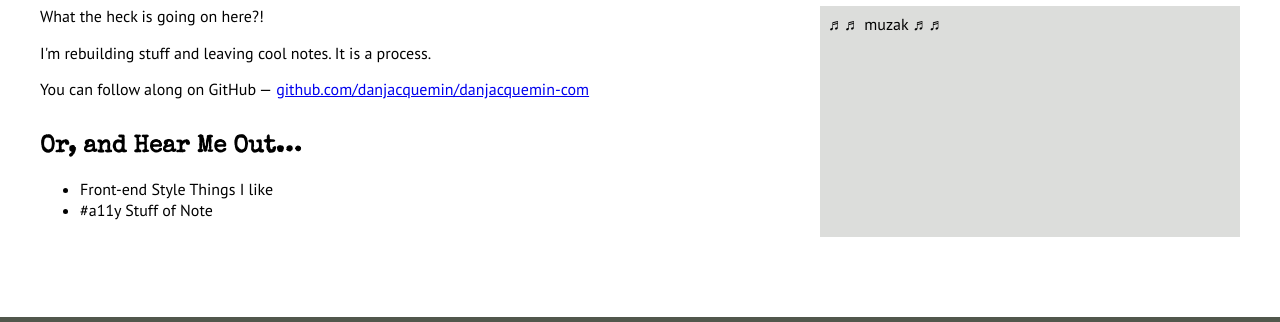
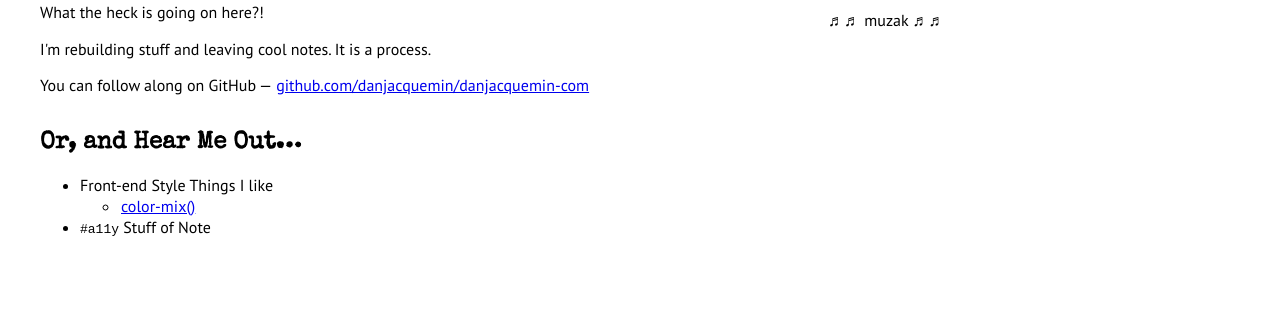
Before and after one commit to danjacquemin/danjacquemin-com, a Gatsby site: page / in a window 1280 px wide. Shown: the part 138-460 px from the top of the page. Built offline with nearby package versions, Linux system fonts and the light colour scheme; Gatsby itself is replaced by a stand-in of ours.

Commit message:
color-mix added

```diff
--- a/gatsby-config.js
+++ b/gatsby-config.js
@@ -18,6 +18,12 @@ module.exports = {
   },
   plugins: [
     `gatsby-plugin-sass`,
+    {
+      resolve: `gatsby-plugin-styled-components`,
+      options: {
+        // Add any options here
+      },
+    },
     {
       resolve: "gatsby-omni-font-loader",
       options: {
--- a/package.json
+++ b/package.json
@@ -13,11 +13,15 @@
     "test": "echo \"Write tests! -> https://gatsby.dev/unit-testing\" && exit 1"
   },
   "dependencies": {
+    "babel-plugin-styled-components": "^2.1.1",
     "gatsby": "^5.3.3",
     "gatsby-omni-font-loader": "^2.0.2",
     "gatsby-plugin-sass": "^6.5.0",
+    "gatsby-plugin-styled-components": "^6.8.0",
     "react": "^18.2.0",
-    "react-dom": "^18.2.0"
+    "react-code-blocks": "^0.0.9-0",
+    "react-dom": "^18.2.0",
+    "styled-components": "^5.3.9"
   },
   "repository": {
     "type": "git",
--- a/src/components/seo.jsx
+++ b/src/components/seo.jsx
@@ -2,13 +2,7 @@ import React from "react";
 import { useSiteMetadata } from "../hooks/use-site-metadata";
 
 export const Seo = ({ title, description, pathname, children }) => {
-  const {
-    title: defaultTitle,
-    description: defaultDescription,
-    image,
-    siteUrl,
-    twitterUsername,
-  } = useSiteMetadata();
+  const { title: defaultTitle, description: defaultDescription, image, siteUrl, twitterUsername } = useSiteMetadata();
 
   const seo = {
     title: title || defaultTitle,
@@ -37,7 +31,7 @@ export const Seo = ({ title, description, pathname, children }) => {
       <link rel="preconnect" href="https://fonts.googleapis.com" />
       <link rel="preconnect" href="https://fonts.gstatic.com" crossorigin />
       <link
-        href="https://fonts.googleapis.com/css2?family=PT+Sans:ital,wght@0,400;0,700;1,400;1,700&family=Special+Elite&display=swap"
+        href="https://fonts.googleapis.com/css2?family=Fira+Code&family=PT+Sans:ital,wght@0,400;0,700;1,400;1,700&family=Special+Elite&display=swap"
         rel="stylesheet"
       />
 
--- a/src/pages/index.jsx
+++ b/src/pages/index.jsx
@@ -1,6 +1,7 @@
 import * as React from "react";
 import Layout from "../components/layout";
 import { Seo } from "../components/seo";
+import { Link } from "gatsby";
 
 // -- -- --
 
@@ -12,7 +13,7 @@ const IndexPage = () => {
   return (
     <Layout pageTitle={title}>
       <h1 className="pageTitle">
-        <span class="pageFlair">Hello World</span>
+        <span className="pageFlair">Hello World</span>
       </h1>
       <div className="wrapFlex">
         <div className="wrapContents">
@@ -20,13 +21,18 @@ const IndexPage = () => {
           <p>I'm rebuilding stuff and leaving cool notes. It is a process.</p>
           <p>
             You can follow along on GitHub &mdash;{" "}
-            <a href="https://github.com/danjacquemin/danjacquemin-com">
-              github.com/danjacquemin/danjacquemin-com
-            </a>
+            <a href="https://github.com/danjacquemin/danjacquemin-com">github.com/danjacquemin/danjacquemin-com</a>
           </p>
           <h2>Or, and Hear Me Out&hellip;</h2>
           <ul>
-            <li>Front-end Style Things I like</li>
+            <li>
+              Front-end Style Things I like
+              <ul>
+                <li>
+                  <Link to="neat-o/color-mix">color-mix()</Link>
+                </li>
+              </ul>
+            </li>
             <li>
               <tt>#a11y</tt> Stuff of Note
             </li>
--- /dev/null
+++ b/src/pages/neat-o/color-mix.jsx
@@ -0,0 +1,263 @@
+import React, { useState } from "react";
+import Layout from "../../components/layout";
+import { Seo } from "../../components/seo";
+
+import { createGlobalStyle } from "styled-components";
+import styled from "styled-components";
+
+import { CodeBlock, googlecode } from "react-code-blocks";
+
+// -- -- --
+
+const title = "color-mix | dan jacquemin . com";
+
+// -- -- --
+
+const GlobalStyle = createGlobalStyle`
+  :root {
+    --diameter: 200px;
+    --color-mix-sample-width: 400px;
+
+    --navy: #003082;
+    --midnight: #003356;
+    --purple: #630f54;
+    --red: #a03137;
+    --dark-green: #165736;
+    --teal: #077f83;
+  }
+`;
+
+const MaxWidthDiv = styled.div`
+  max-width: var(--color-mix-sample-width);
+`;
+
+const WrapColorSample = styled.div`
+  display: flex;
+  justify-content: center;
+  align-items: center;
+  width: var(--color-mix-sample-width);
+  height: 225px;
+  background-image: url(https://i.kym-cdn.com/entries/icons/original/000/023/464/wowowne.jpg);
+  background-repeat: no-repeat;
+  background-size: contain;
+  border: 2px solid black;
+`;
+
+const ColorSample = styled.div`
+  background-color: ${(props) => props.percentMix};
+  width: var(--diameter);
+  height: var(--diameter);
+  border: 2px solid black;
+  border-radius: 50%;
+`;
+
+const SrOnlyLabel = styled.label`
+  position: absolute !important;
+  width: 1px !important;
+  height: 1px !important;
+  padding: 0 !important;
+  margin: -1px !important;
+  overflow: hidden !important;
+  clip: rect(0, 0, 0, 0) !important;
+  white-space: nowrap !important;
+  border: 0 !important;
+`;
+
+const SelectColor = styled.select`
+  margin: 1em auto 0.5em;
+  padding: 0.2em 0.5em;
+  font-size: 1em;
+  border-radius: 8px;
+`;
+
+const Ul = styled.ul`
+  display: flex;
+  justify-content: space-between;
+  margin: 0;
+  padding: 0.5em 0;
+  max-width: var(--color-mix-sample-width);
+  list-style-type: none;
+`;
+
+const Li = styled.li`
+  display: flex;
+  justify-content: center;
+  align-items: center;
+  width: 2em;
+  height: 2em;
+  font-size: 0.875em;
+  border: 1px solid black;
+  border-radius: 50%;
+  text-align: center;
+
+  span {
+    display: block;
+  }
+
+  label {
+    cursor: pointer;
+  }
+
+  input[type="radio"] {
+    position: absolute !important;
+    width: 1px !important;
+    height: 1px !important;
+    padding: 0 !important;
+    margin: -1px !important;
+    overflow: hidden !important;
+    clip: rect(0, 0, 0, 0) !important;
+    white-space: nowrap !important;
+    border: 0 !important;
+  }
+
+  &:has(input:checked) {
+    color: white;
+    background-color: black;
+  }
+`;
+
+// -- -- --
+
+const selectColors = ["", "navy", "midnight", "purple", "red", "dark-green", "teal"];
+
+// -- -- --
+
+const showLineNumbers = true;
+const wrapLongLines = false;
+
+const colorMixJs = `const root = document.documentElement;
+const circle = document.getElementById("color-circle");
+const percentRadios = document.querySelectorAll('input[name="percent"]');
+const select = document.getElementById("select-brand");
+
+percentRadios.forEach((input) => {
+  input.addEventListener("click", (e) => {
+    circle.style.backgroundColor = \`var(--color-\${e.target.value})\`;
+  });
+});
+
+select.addEventListener("change", (e) => {
+  if (select.value !== "-1") {
+    root.style.setProperty("--color", \`var(--\${select.value})\`);
+  }
+});
+`;
+
+// -- -- --
+
+function IndexPage() {
+  const [percentMix, setPercentMix] = useState(`color-mix(in srgb, var(--color), transparent 100%)`);
+
+  const percent = [...Array(11)].map((_, ii) => ii * 10);
+
+  const handleColorChange = (e) => {
+    if (e.target.value !== "") {
+      document.documentElement.style.setProperty("--color", `var(--${e.target.value})`);
+    }
+  };
+
+  return (
+    <Layout pageTitle={title}>
+      <h1 className="pageTitle">
+        <span className="pageFlair">Color-Mix()</span>
+      </h1>
+      <div className="wrapFlex">
+        <div className="wrapContents">
+          <p>
+            The <code>color-mix()</code> CSS function takes two <code>&lt;color&gt;</code> specifications and returns
+            the result of mixing them, in a given <code>&lt;color-space&gt;</code>, by a specified amount.
+          </p>
+          <p>
+            Here we are mixing a pure color with "transparent" to get a purely opaque version of the color. Basically
+            the old
+            <code>
+              <a href="https://developer.mozilla.org/en-US/docs/Web/CSS/color_value/rgb">rgba()</a>
+            </code>{" "}
+            with extra steps. Why? <tt aria-label="don't know...">¯\_(ツ)_/¯</tt>, but, it was a fun oppertunity to
+            learn about <code>color-mix()</code>.
+          </p>
+          <p>
+            <a href="https://www.w3.org/TR/css-color-5/#color-mix">spec</a> &amp;&amp;{" "}
+            <a href="https://caniuse.com/?search=color-mix">can i use?</a>
+          </p>
+          <hr />
+          <GlobalStyle />
+
+          <WrapColorSample>
+            <ColorSample percentMix={percentMix}></ColorSample>
+          </WrapColorSample>
+
+          <MaxWidthDiv>
+            <SrOnlyLabel htmlFor="color-select">select a color</SrOnlyLabel>
+            <SelectColor id="color-select" onChange={handleColorChange}>
+              {selectColors.map((color, index) => (
+                <option key={index} value={color}>
+                  {color}
+                </option>
+              ))}
+            </SelectColor>
+          </MaxWidthDiv>
+
+          <MaxWidthDiv>
+            <Ul>
+              {percent.map((num) => (
+                <Li key={num}>
+                  <label htmlFor={`percent-${num}`}>
+                    <input
+                      type="radio"
+                      name="mix"
+                      id={`percent-${num}`}
+                      value={num}
+                      onChange={(e) => {
+                        setPercentMix(`color-mix(in srgb, var(--color), transparent ${100 - e.target.value}%)`);
+                      }}
+                    />
+                    {num}
+                  </label>
+                </Li>
+              ))}
+            </Ul>
+          </MaxWidthDiv>
+
+          <hr />
+          <h2>What Did We Learn Here?</h2>
+          <p>
+            This was a quick sample I had initially put together as stand-alone CSS/JS. The <code>color</code> and{" "}
+            <code>color-mix()</code>
+            percentages were set as CSS variables and some simple JS would change the value of the CSS{" "}
+            <code>--color</code> variable to a different CSS variable or change the value of the{" "}
+            <code>color-mix()</code> variable. Rewriting this in React took a bit longer than I had hoped for&hellip;
+          </p>
+          <p>To start off with my simple JS was:</p>
+          <CodeBlock
+            language="javascript"
+            text={colorMixJs}
+            theme={googlecode}
+            showLineNumbers={showLineNumbers}
+            wrapLongLines={wrapLongLines}
+            customStyle={{
+              fontSize: `0.833rem`,
+              fontFamily: `Fira Code`,
+            }}
+            codeContainerStyle={{
+              marginBottom: "1rem",
+            }}
+          />
+          <p>
+            And it took me a minute to get the replacement for <code>document.documentElement</code> to behave. The key
+            was to do some RTFM for style-components and grok passing in <code>prop</code> the correct way.
+          </p>
+          <p>
+            I also got to play around with{" "}
+            <a href="https://github.com/rajinwonderland/react-code-blocks">react-code-blocks</a>, and that was fun!
+          </p>
+        </div>
+        <aside className="wrapAside"></aside>
+      </div>
+    </Layout>
+  );
+}
+
+export const Head = () => <Seo title={title} />;
+
+export default IndexPage;
--- a/src/styles/page.scss
+++ b/src/styles/page.scss
@@ -1,15 +1,28 @@
 @use "./variables.scss";
+@use "./helpers";
 
 // -- -- --
 
-*,
-*::before,
-*:after {
+// *,
+// *::before,
+// *:after {
+//   font-family: "PT Sans", sans-serif;
+// }
+
+body {
   font-family: "PT Sans", sans-serif;
 }
 
 .wrapFlex {
   margin: 0 auto;
+}
+
+.wrapContents {
+  > hr {
+    margin: 2rem 0;
+    border: 0;
+    border-bottom: 1px solid var(--tank-green);
+  }
 }
 
 @media screen and (min-width: 768px) {
@@ -27,7 +40,7 @@
     flex: 1;
     max-width: 420px;
     padding: var(--px-8);
-    background-color: var(--tank-light-800);
+    // background-color: var(--tank-light-800);
   }
 }
 
@@ -43,6 +56,7 @@ h6 {
 h1.pageTitle {
   max-width: var(--max-width);
   margin: 1rem auto;
+  font-family: "Special Elite", serif;
 
   span.pageFlair {
     display: inline-block;
@@ -64,6 +78,30 @@ p {
 
 main {
   margin: 1rem 1rem 5rem;
+}
+
+code {
+  width: fit-content;
+  padding: 0.125rem 0.25rem;
+  font-family: var(--font-code);
+  font-size: var(--type-smaller-font-size);
+  background: var(--code-background-inline);
+  border-radius: var(--elem-radius);
+}
+
+.token {
+  font-size: var(--type-smaller-font-size);
+  font-family: var(--font-code);
+}
+.code-example,
+code,
+pre {
+  border-radius: var(--elem-radius);
+  font-family: var(--font-code);
+}
+
+.react-syntax-highlighter-line-number {
+  font-size: 0.875rem;
 }
 
 a {
--- a/src/styles/variables.scss
+++ b/src/styles/variables.scss
@@ -1,9 +1,15 @@
 :root {
+  --font-code: Fira Code;
+
+  --type-smaller-font-size: 0.833rem;
+
   --transition-duration: 0.2s;
   --transition-timing: ease-in;
 
   --px-8: 0.5rem;
   --px-10: 0.625rem;
+
+  --elem-radius: 0.25rem;
 
   --max-width: 1200px;
 
@@ -23,4 +29,6 @@
   --tank-light-700: #caccc9;
   --tank-light-800: #dcdddb;
   --tank-light-900: #edeeed;
+
+  --code-background-inline: #f2f1f1;
 }
```
Also changed, not shown: src/styles/_helpers.scss (added, +7 -0 lines), gatsby-browser.jsx (added), 1 other file.
